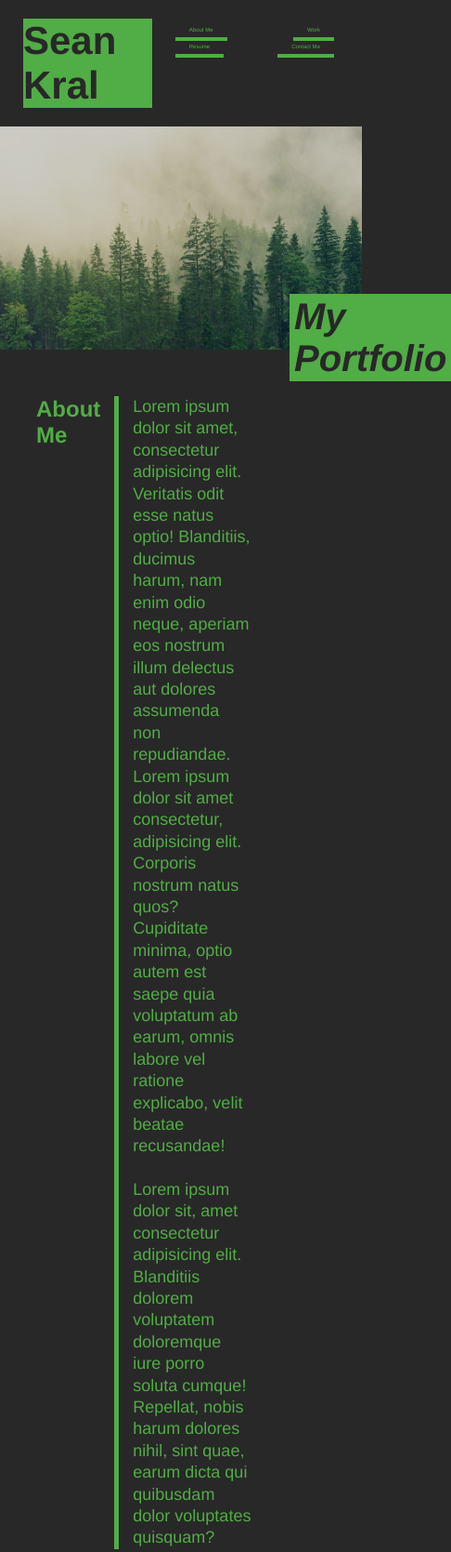
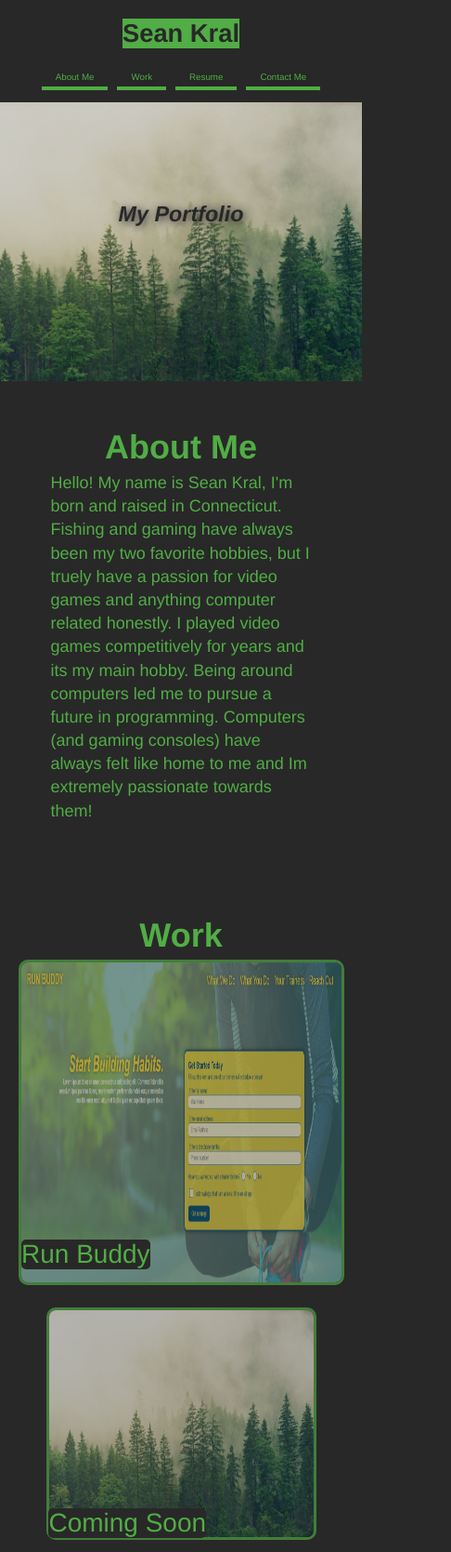
Before and after one commit to nezjutsu/Portfolio, a plain HTML site: page index.html in a window 390 px wide. Shown: the top 1669 px of the page at 93% size, 486 px wide, since content can reach past the window. Drawn offline with Linux system fonts and the light colour scheme.

Commit message:
media queries

```diff
--- a/assets/css/style.css
+++ b/assets/css/style.css
@@ -21,20 +21,20 @@ header {
     background-color: var(--grey);
     display: flex;
     justify-content: space-between;
-    flex-wrap: flex;
+    flex-wrap: wrap;
     position: relative;
     top: 0;
     padding: 10px 15px;
+    align-items: center;
 }
 
 header h1 {
     font-weight: bold;
-    font-size: 42px;
+    font-size: 50px;
     text-decoration: none;
     margin: 10px;
     color: var(--grey);
     background-color: var(--green);
-
 }
 
 header a {
@@ -57,8 +57,14 @@ header nav ul {
 header nav ul li a {
     padding: 5px 15px;
     font-weight: lighter;
-    font-size: 1.55vw;
+    font-size: 30px;
     margin: 5px;
+    text-shadow: 2px 2px 4px var(--grey);
+}
+
+header nav ul li a:hover {
+    background-image: linear-gradient(to bottom right, var(--white), var(--grey));
+    border-radius: 10px;
 }
 /* Header Style End */
 
@@ -66,7 +72,7 @@ header nav ul li a {
 .hero {
     display: flex;
     background-image: linear-gradient(rgba(0, 0, 0, 0.2), rgba(0, 0, 0, 0.2)), url("../images/header.bg.jpg");
-    height: 240px;
+    height: 300px;
     background-position: center;
     background-repeat: no-repeat;
     background-size: cover;
@@ -75,17 +81,17 @@ header nav ul li a {
 
 
 .hero-text {
-    font-size: 40px;
+    font-size: 60px;
     color: var(--grey);
     font-style: italic;
     font-weight: bold;
-    position: absolute;
-    top: 75%;
-    left: 80%;
-    background-color: var(--green);
-    padding: 2px 5px;
+    padding: 0 0 60px;
+    align-self: center;
+    margin: auto;
+    text-shadow: 2px 2px 10px #282828;
 }
 /* Hero Style End */
+
 
 .sections {
     display: flex;
@@ -93,21 +99,20 @@ header nav ul li a {
     padding-bottom: 50px;
     margin: 50px auto;
     align-items: center;
-    width: 80%;
-
+    width: 70%;
+    flex-direction: column;
 }
 
 .sections h2 {
-    padding-right: 15px;
-    align-self: flex-start;
+    font-size: 36px;
+    padding-bottom: 5px;
 }
 
 /* About Me style Start */
 .intro-info {
-    line-height: 1.3;
+    line-height: 1.4;
     font-size: 18px;
-    border-left: 5px solid var(--green);
-    padding: 0 80px 0 15px;
+    width: 80%;
 }
 /* About Me Style End */
 
@@ -122,28 +127,111 @@ header nav ul li a {
     flex-wrap: wrap;
     align-content: space-between;
     justify-content: space-evenly;
-    border-left: 5px solid;
 }
 
 .work-img {
     margin: 20px 30px auto;
+    position: relative;
 }
 
 .work-img-main {
+    position: relative;
+}
 
+.work-text {
+    position: absolute;
+    color: var(--green);
+    top: 85%;
+    left: 1%;
+    font-size: 28px;
+    background: var(--grey);
+    border-radius: 5px;
 }
 
 .work-img-main img {
     height: 350px;
     width: 100%;
+    opacity: 65%;
+    border-radius: 10px;
+}
+
+.work-img-main img:hover {
+    opacity: 100%;
 }
 
 .work-img img {
     height: 250px;
     width: 100%;
+    opacity: 65%;
+    border-radius: 10px;
+}
+
+.work-img img:hover {
+    opacity: 100%;
+}
+
+/* Work Style End */
+
+/* Contact Me Style Start */
+.contact-info {
+    width: 100%;
+    justify-content: space-evenly;
+    display: flex;
+}
+
+.contact-info a {
+    font-size: 28px;
+    padding-bottom: 3px;
+    text-decoration: none;
+    color: var(--green);
+    margin-bottom: 10px;
 }
 
 /* Utilites */
 .underline {
     border-bottom: 4px solid var(--green);
 }
+
+.border {
+    border: 3px solid var(--green);
+}
+
+/* @media (max-width: 12450px) { ... } */
+@media (max-width: 1100px) {
+    header {
+        flex-direction: column;
+    }
+
+    header h1 {
+       font-size: 4vw;
+}
+
+.hero-text {
+    font-size: 6vw;
+}
+
+.work-img-main img {
+    width: 100%;
+    image-rendering: optimizeQuality;
+}
+
+.sections {
+    width: 90%
+}
+
+.contact-info {
+    flex-direction: column;
+    align-items: center;
+}
+
+header nav ul li a {
+    font-size: 2.5vw;
+}
+
+}
+
+@media (max-width: 780px) {
+    header h1 {
+        font-size: 7vw;
+    }
+}
--- a/index.html
+++ b/index.html
@@ -23,7 +23,7 @@
                     <a class="underline" href="#work">Work</a>
                 </li>
                 <li>
-                    <a class="underline" href="#resume">Resume</a>
+                    <a class="underline" href="">Resume</a>
                 </li>
                 <li>
                     <a class="underline" href="#contact-me">Contact Me</a>
@@ -46,23 +46,10 @@
 
         <div class="intro-info">
             <p>
-                Lorem ipsum dolor sit amet, consectetur adipisicing elit.
-                Veritatis odit esse natus optio! Blanditiis,
-                ducimus harum, nam enim odio neque,
-                aperiam eos nostrum illum delectus aut dolores
-                assumenda non repudiandae. Lorem ipsum dolor sit amet consectetur,
-                adipisicing elit. Corporis nostrum natus quos? Cupiditate minima,
-                optio autem est saepe quia voluptatum ab earum,
-                omnis labore vel ratione explicabo, velit beatae recusandae!
-            </p>
-
-            <br>
-
-            <p>
-                Lorem ipsum dolor sit, amet consectetur adipisicing elit.
-                Blanditiis dolorem voluptatem doloremque iure porro soluta cumque!
-                Repellat, nobis harum dolores nihil, sint quae,
-                earum dicta qui quibusdam dolor voluptates quisquam?
+               Hello! My name is Sean Kral, I'm born and raised in Connecticut. Fishing and gaming have always been my two favorite hobbies,
+               but I truely have a passion for video games and anything computer related honestly.
+               I played video games competitively for years and its my main hobby. Being around computers led me to
+               pursue a future in programming. Computers (and gaming consoles) have always felt like home to me and Im extremely passionate towards them!
             </p>
         </div>
       </div>
@@ -73,24 +60,39 @@
           <div class="work-info">
             <div class="work-img-main">
                 <a href="https://nezjutsu.github.io/run-buddy/">
-                <img src="./assets/images/run-buddy-portfolio.png" alt="picture linking to run buddy website"/>
+                <img class="border" src="./assets/images/run-buddy-portfolio.png" alt="picture linking to run buddy website"/>
                 </a>
+                <div class="work-text">
+                    <p>Run Buddy</p>
+                </div>
             </div>
 
             <div class="work-img">
-                <img src="./assets/images/header.bg.jpg" />
+                <img class="border" src="./assets/images/header.bg.jpg" />
+                <div class="work-text">
+                    <p>Coming Soon</p>
+                </div>
             </div>
 
             <div class="work-img">
-                <img src="./assets/images/header.bg.jpg" />
+                <img class="border" src="./assets/images/header.bg.jpg" />
+                <div class="work-text">
+                    <p>Coming Soon</p>
+                </div>
             </div>
 
             <div class="work-img">
-                <img src="./assets/images/header.bg.jpg" />
+                <img class="border" src="./assets/images/header.bg.jpg" />
+                <div class="work-text">
+                    <p>Coming Soon</p>
+                </div>
             </div>
 
             <div class="work-img">
-                <img src="./assets/images/header.bg.jpg" />
+                <img class="border" src="./assets/images/header.bg.jpg" />
+                <div class="work-text">
+                    <p>Coming Soon</p>
+                </div>
             </div>
 
           </div>
@@ -101,12 +103,12 @@
         <div id="contact-me" class="sections">
             <h2>Contact Me</h2>
 
+            <div class="contact-info">
+                <a class="underline" href="tel:8603167479">860-316-7479</a>
 
-        <div class="contact-info">
-            <a href="tel:8603167479">860-316-7479</a>
+                <a class="underline" href="https://github.com/nezjutsu">GitHub</a>
 
-            <a href="https://github.com/nezjutsu">GitHub</a>
-        </div>
-
+                <a class="underline" href="mailto:seankral9@gmail.com">Email</a>
+            </div>
         </div>
     </section>
```
